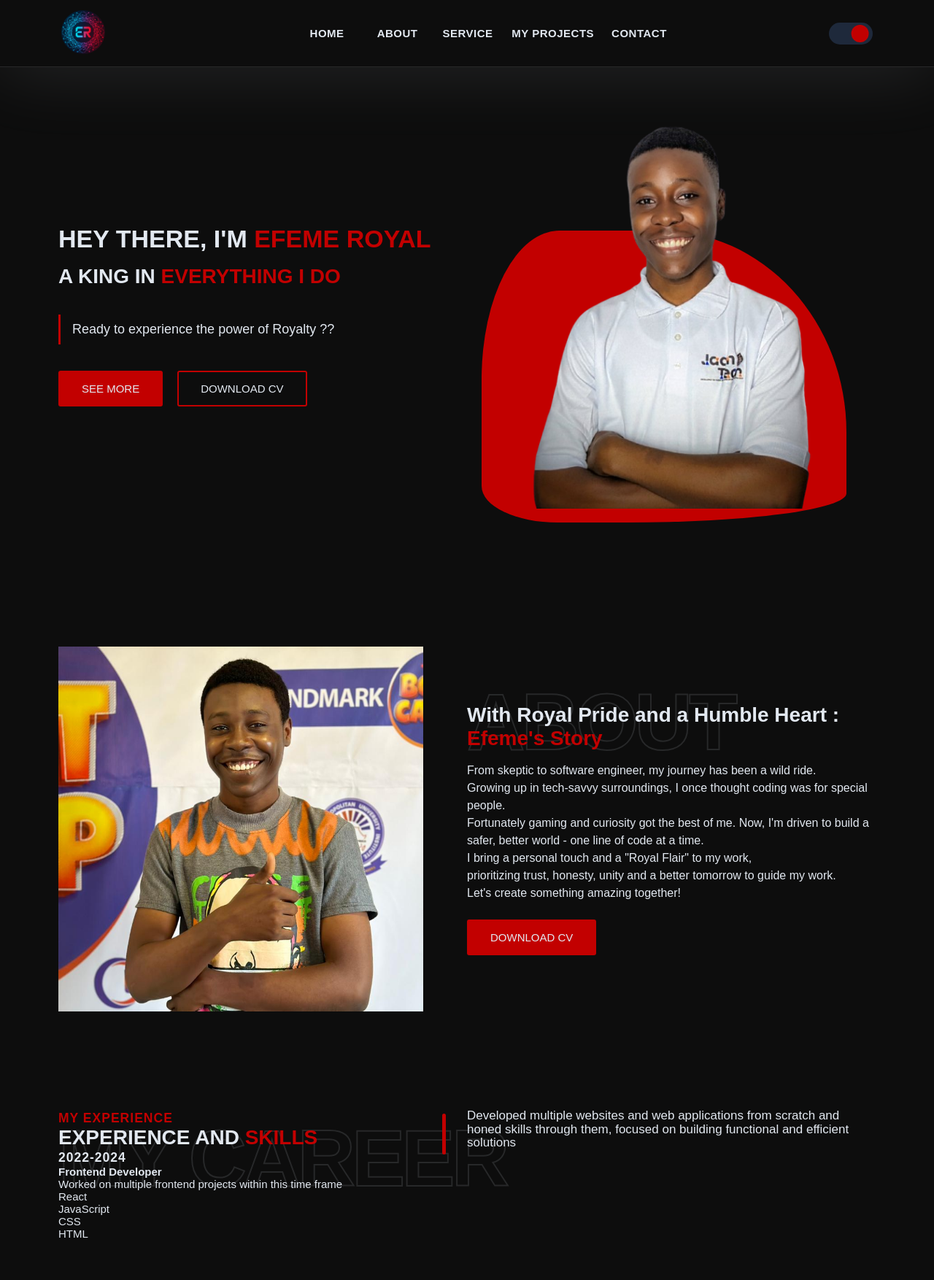
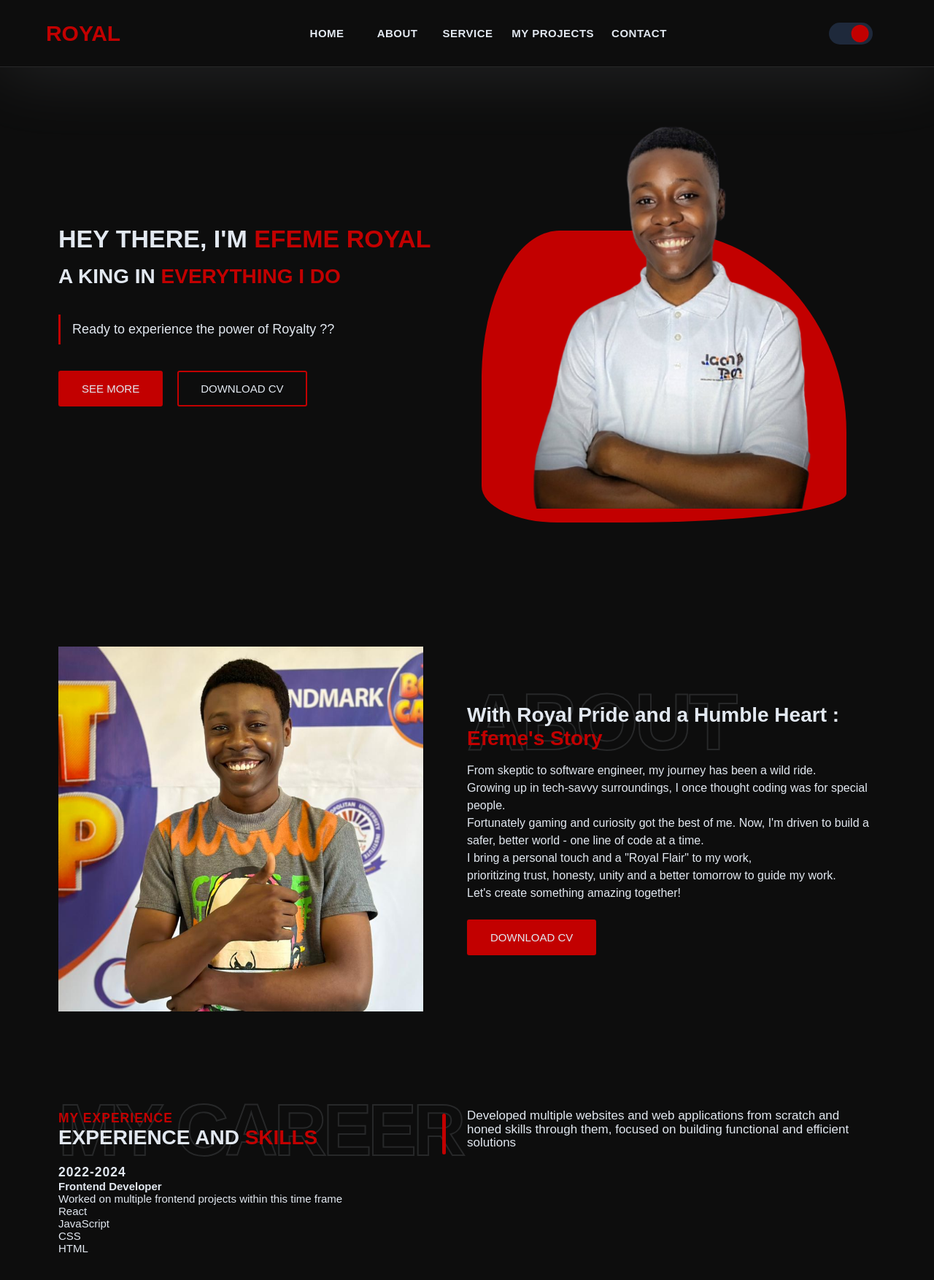
Before and after one commit to efemeroyal/myPortfolio, a React (Create React App) app: page / in a window 1280 px wide. Shown: the top 1754 px of the page at 73% size. Built offline with nearby package versions, Linux system fonts and the light colour scheme.

Commit message:
Portfolio ^v1.0.3 successfully pushed

```diff
--- a/src/App.css
+++ b/src/App.css
@@ -83,6 +83,12 @@ header .logo {
   & img {
     width: 100%;
     border-radius: 50%;
+  }
+
+  a {
+    text-decoration: none;
+    font-size: 3rem;
+    font-weight: 800;
   }
 }
 
@@ -366,6 +372,12 @@ section {
   display: flex;
   justify-content: space-between;
   align-items: center;
+  margin-bottom: 2rem;
+
+  h2::before {
+    top: -160%;
+    font-size: 10rem;
+  }
 
   & .left,
   & .right {
--- a/src/components/NavBar.js
+++ b/src/components/NavBar.js
@@ -2,8 +2,8 @@ function NavBar({ switchTheme }) {
   return (
     <header>
       <div className="logo">
-        <a href="#hero">
-          <img src="/Logo.jpg" alt="logo" />
+        <a href="#home">
+          <span className="highlight"> ROYAL </span>
         </a>
       </div>
 
```
